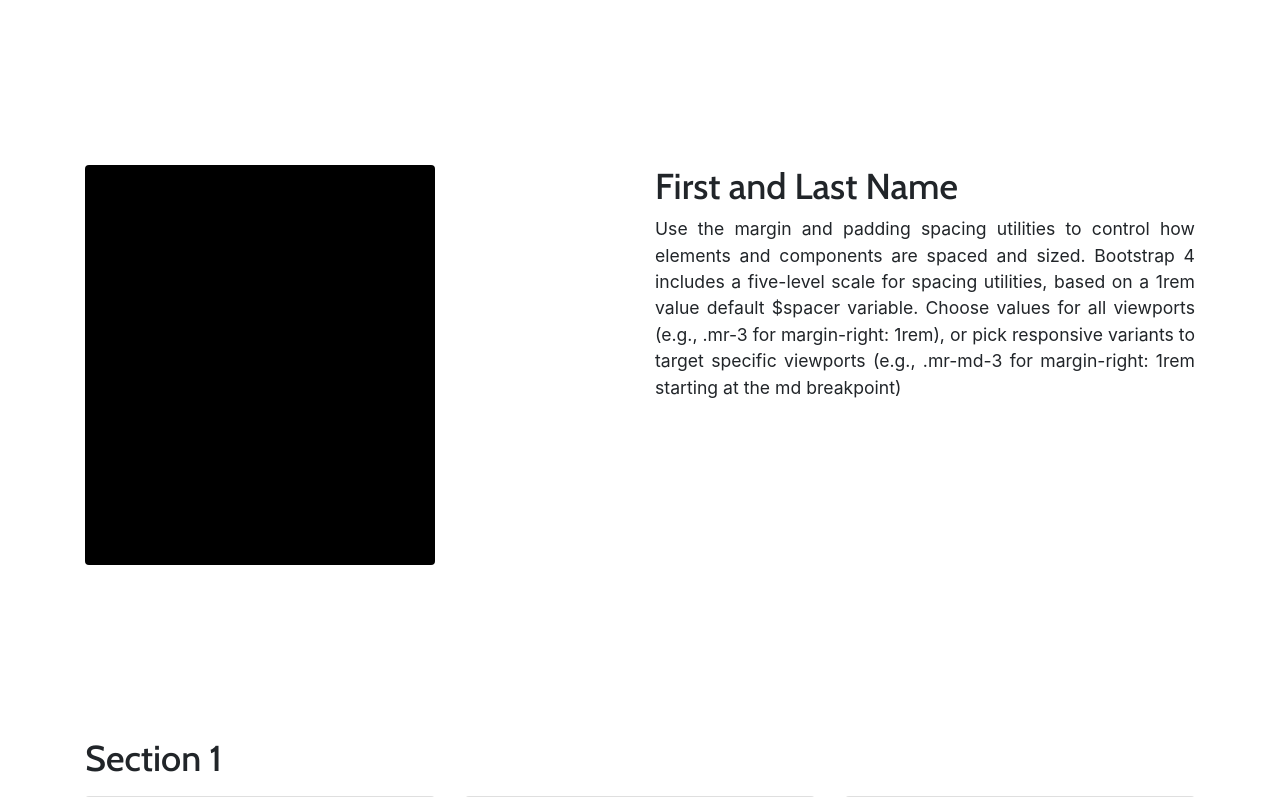
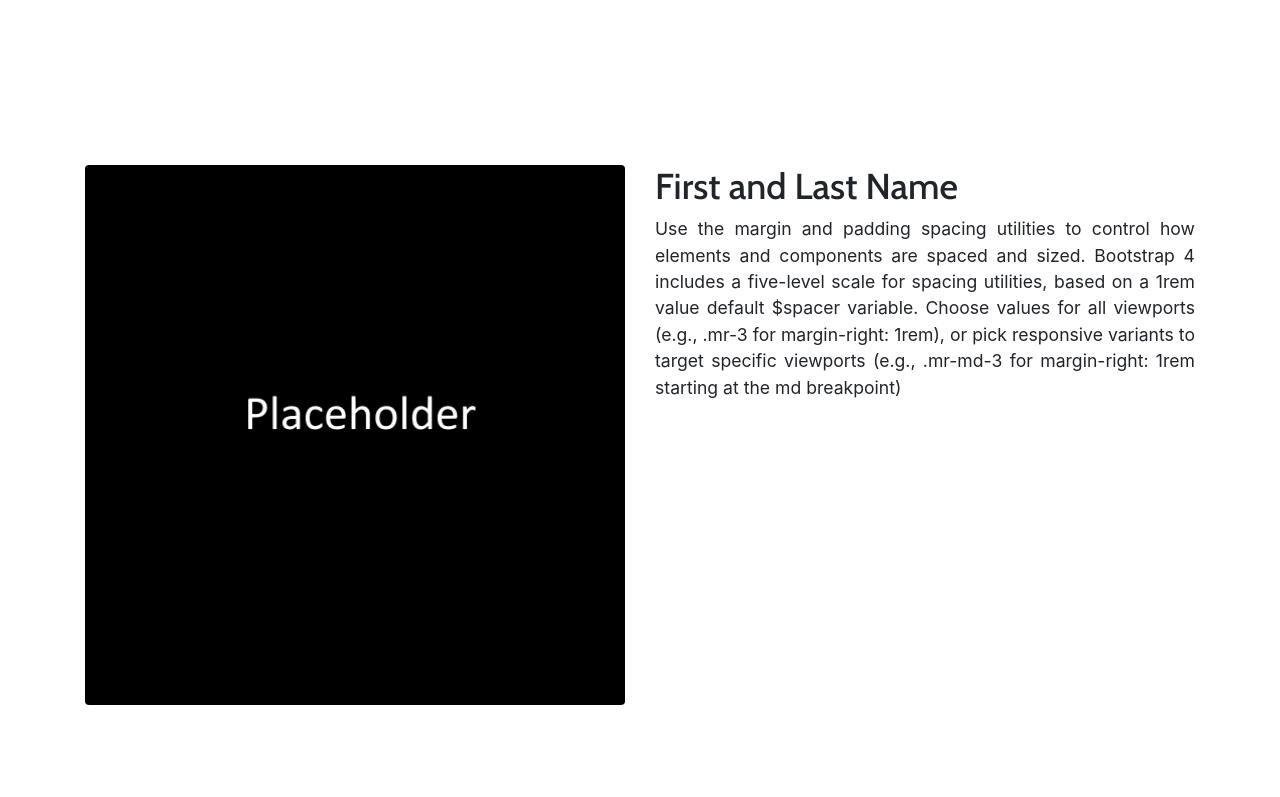
Before and after one commit to Mateaus/PersonalWebsite, a Django app: page / in a window 1280 px wide. Shown: the part 59-856 px from the top of the page. Run offline with Django 3.2, Linux system fonts and the light colour scheme; data that the repository does not hold is empty; parts of the project's set-up code (start-up, migrations or seed data) failed here and were passed over; some libraries are stand-ins or nearby versions.

Commit message:
Centered introduction image when image is too small.

```diff
--- a/personalwebsite/aboutme/templates/aboutme/about_me_page_view.html
+++ b/personalwebsite/aboutme/templates/aboutme/about_me_page_view.html
@@ -17,11 +17,11 @@
 
             {% if introduction.profile_image %}
 
-            <img class="rounded img-fluid my-image" src="{{ introduction.profile_image.url }}" alt="Empty">
+            <img class="rounded img-fluid my-image mx-auto d-block" src="{{ introduction.profile_image.url }}" alt="Empty">
 
             {% else %}
 
-            <img class="rounded img-fluid" src="{% static 'images/profile.png' %}" alt="Empty">
+            <img class="rounded img-fluid my-image mx-auto d-block" src="{% static 'images/placeholder.png' %}" alt="Empty">
 
             {% endif %}
 
@@ -48,11 +48,11 @@
 <div class="my-aboutme">
     <div class="row">
 
-        <div class="col-md-6 col-xl-6">
-            <img class="rounded my-intro-image" src="{% static 'images/profile.png' %}" alt="Empty">
+        <div class="col-md-12 col-lg-6 col-xl-6">
+            <img class="rounded img-fluid my-image mx-auto d-block" src="{% static 'images/placeholder.png' %}" alt="Empty">
         </div>
 
-        <div class="col-md-6 col-xl-6">
+        <div class="col-md-12 col-lg-6 col-xl-6">
             <h2 class="my-title font-family-roboto font-medium">First and Last Name</h2>
             <p class="text-justify font-family-roboto font-light" style="font-size: 1.1rem;">
                 Use the margin and padding spacing utilities to
```
Also changed, not shown: personalwebsite/static/images/placeholder.png (added).
